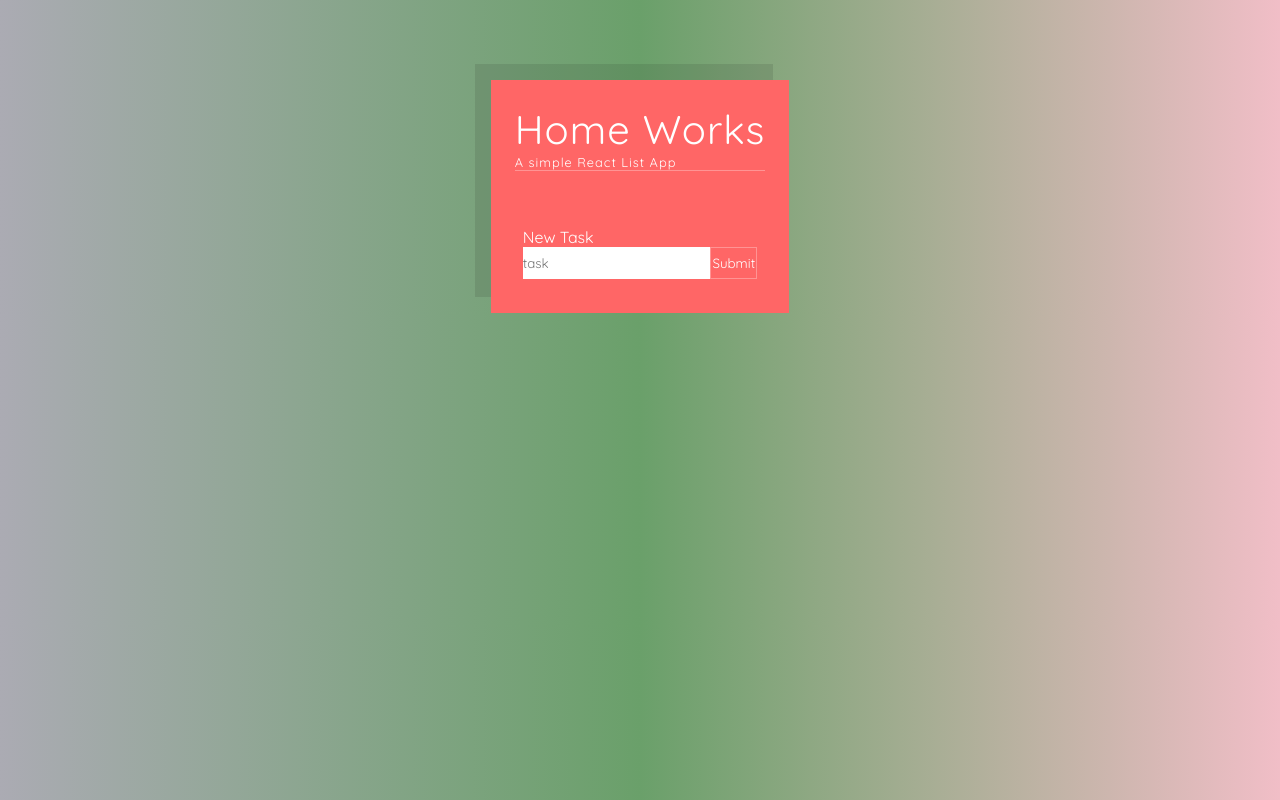
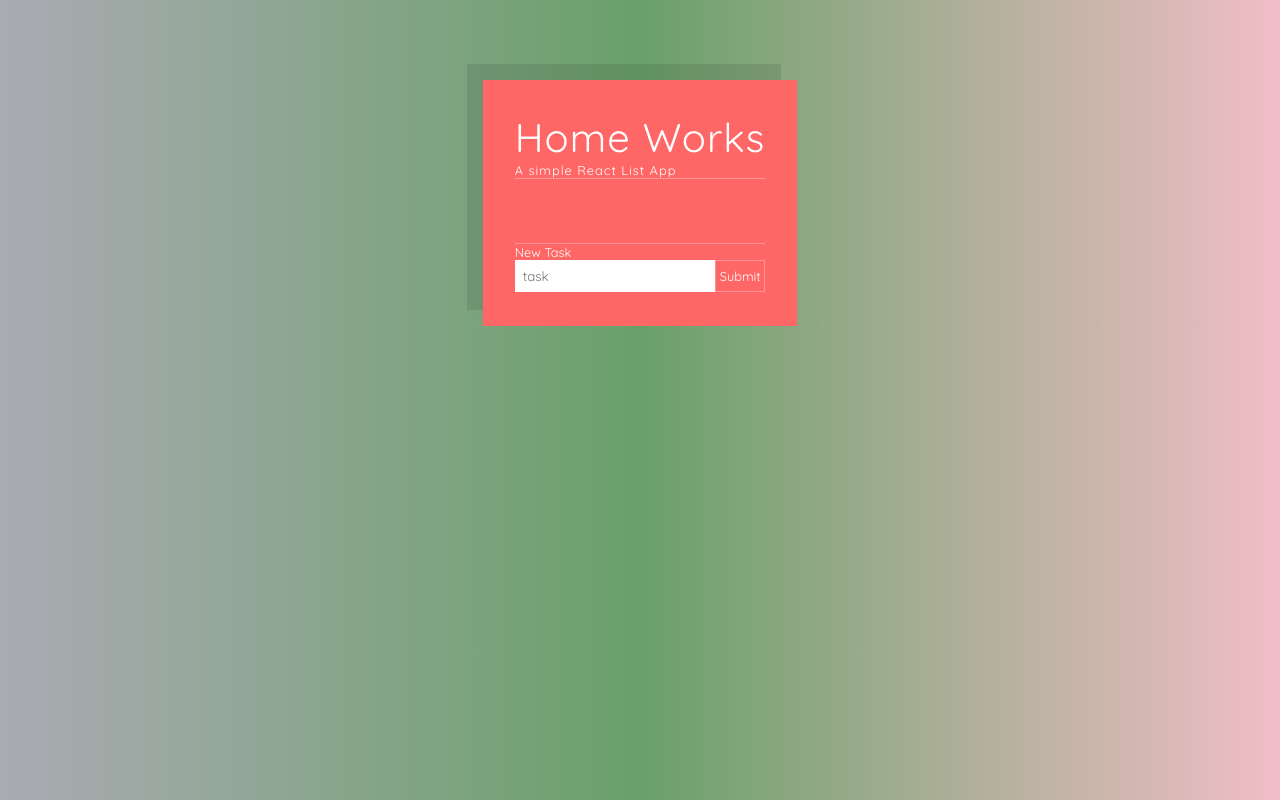
Before and after one commit to SimonLuz/react-keep-busy, a React (Create React App) app: page / in a window 1280 px wide. Built offline with nearby package versions, Linux system fonts and the light colour scheme.

Commit message:
Final touches in styles finished.

```diff
--- a/src/SingleForm.css
+++ b/src/SingleForm.css
@@ -5,11 +5,12 @@
   width: 100%;
   padding: var(--padding-main);
   margin-bottom: .1rem;
-
+  font-size: 0.8rem;
 }
 
 .SingleForm form {
   width: 100%;
+  border-top: 1px solid rgba(255,255,255, 0.3);
 }
 
 .input-container {
@@ -24,6 +25,7 @@
   outline: none;
   border: none;
   height: 100%;
+  padding-left: .5rem;
 }
 
 .input-container input:focus {
@@ -37,9 +39,10 @@
   background: #ff6666;
   color: white;
   font-family: inherit;
+  font-size: .8rem;
   transition: background 0.2s ease-out;
 }
 
 .input-container button:hover {
-  background: red;
+  background: rgb(204, 54, 54);
 }
--- a/src/SingleList.css
+++ b/src/SingleList.css
@@ -18,14 +18,18 @@
   list-style: none;
 }
 
+.SingleList-title {
+  padding: var(--padding-main);
+}
+
 .SingleList-title h1 {
   font-weight: normal;
   font-size: 2.5rem;
   letter-spacing: 1px;
   border-bottom: 1px solid rgba(255, 255, 255, 0.3);
   /* padding: var(--padding-main); */
-  padding-bottom: 0;
-  margin: 1.5rem;
+  /* padding-bottom: 0; */
+  /* margin: 1.5rem; */
 }
 
 .SingleList-title h1 span {
--- a/src/SingleTask.css
+++ b/src/SingleTask.css
@@ -71,6 +71,7 @@
   font-family: inherit;
   outline: none;
   border: none;
+  padding-left: 0.5rem;
 }
 
 .SingleTask-form input:focus {
@@ -86,8 +87,10 @@
   color: white;
   font-family: inherit;
   transition: background 0.2s ease-out;
+  font-size: 0.8rem;
 }
 
 .SingleTask-form button:hover {
-  background: red;
+  background: rgb(204, 54, 54);
+  cursor: pointer;
 }
```
